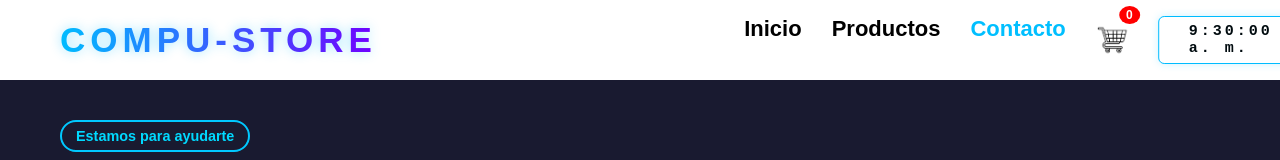
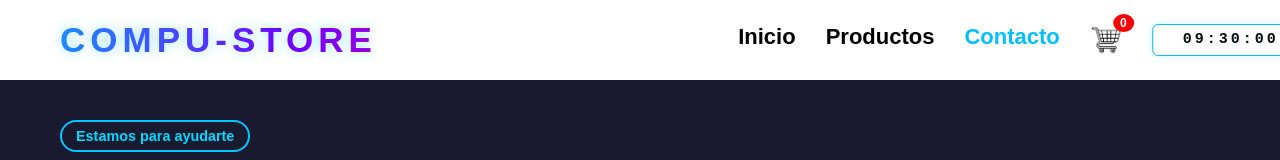
Before and after one commit to Joaquin130615/DEW07--Proyecto-DEW, a React (Vite) app in the folder CompuStore/CompuStore/: page /contacto in a window 1280 px wide. Shown: the top 160 px of the page. Built offline with nearby package versions, Linux system fonts and the light colour scheme.

Commit message:
cambio de formato relol cambio colores titulo

```diff
--- a/CompuStore/CompuStore/src/componentes/Reloj.jsx
+++ b/CompuStore/CompuStore/src/componentes/Reloj.jsx
@@ -15,7 +15,7 @@ export function Reloj() {
 
   return (
     <div className="reloj-box">
-      {tiempo.toLocaleTimeString('es-PE', { hour12: true })}
+      {tiempo.toLocaleTimeString('es-PE', { hour12: false })}
     </div>
   );
 }
--- a/CompuStore/CompuStore/src/estilos/carpetas.css
+++ b/CompuStore/CompuStore/src/estilos/carpetas.css
@@ -205,6 +205,25 @@
   transition: transform 0.3s ease;
 }
 
+/* Efecto al pasar el cursor sobre el título */
+.logo-titulo:hover {
+  transform: scale(1.05);
+  filter: drop-shadow(0 0 12px rgba(0, 188, 255, 0.8));
+}
+
+/* Keyframes para hacer mover el degradado */
+@keyframes animarColores {
+  0% {
+    background-position: 0% 50%;
+  }
+  50% {
+    background-position: 100% 50%;
+  }
+  100% {
+    background-position: 0% 50%;
+  }
+}
+
 /* ===== RELOJ DIGITAL ===== */
 .reloj-box{
   background-color: #ffffff; /* Fondo oscuro acorde al diseño */
```
